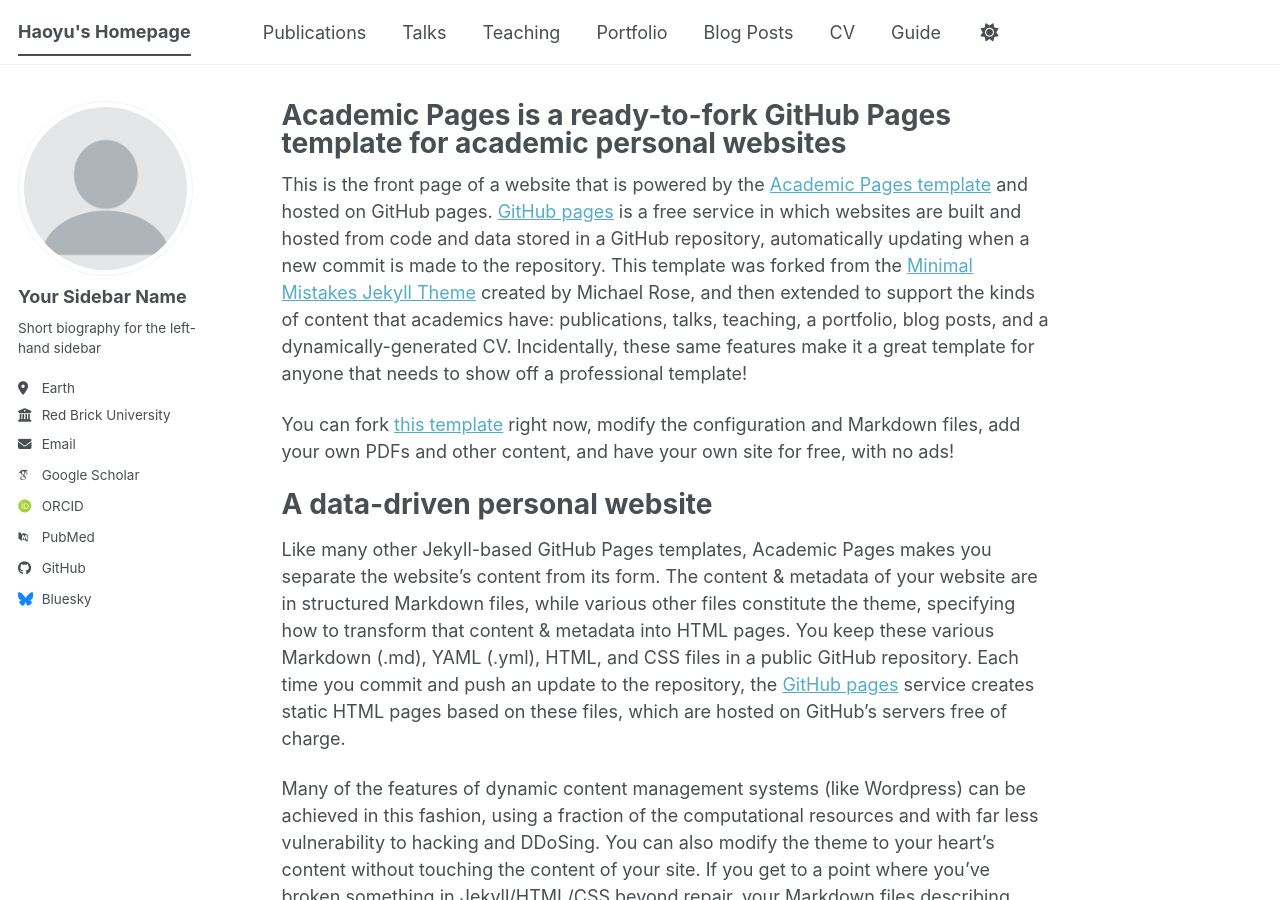
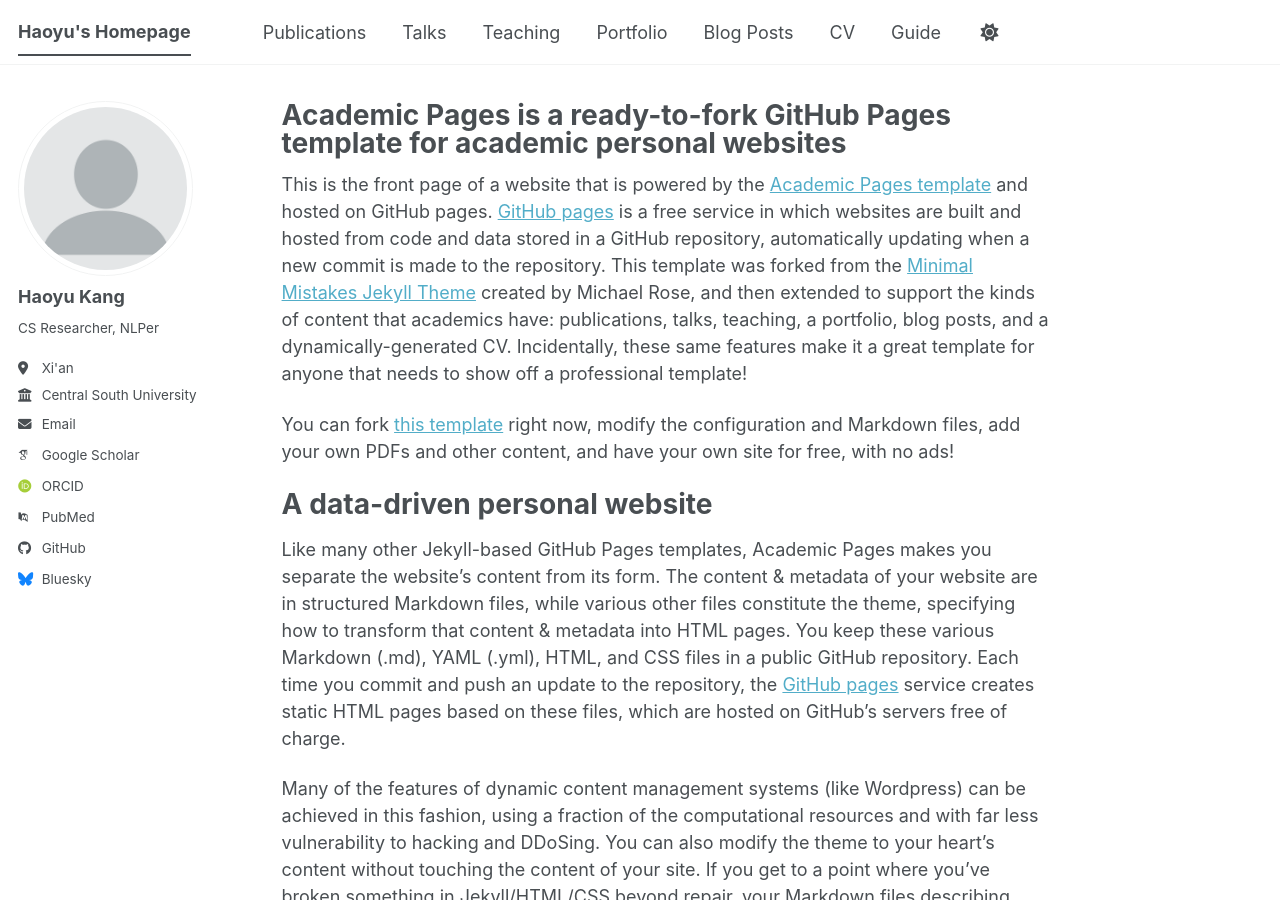
Before and after one commit to HaoyuLucasKang/HaoyuLucasKang.github.io, a Jekyll site: the page built from _pages/about.md, in a window 1280 px wide and 900 px high. Built offline with Jekyll 4.4.1, drawn with Linux system fonts in a browser that asks for light colours; some web fonts are replaced; a script bundle is joined from its source files by our own code; library files that are not in the unit come from our copies.

Commit message:
edit
Updated author information in the configuration file.

```diff
--- a/_config.yml
+++ b/_config.yml
@@ -24,13 +24,13 @@
 author:
   # Biographic information
   avatar           : "profile.png"
-  name             : "Your Sidebar Name"
+  name             : "Haoyu Kang"
   pronouns         : # example: "she/her"
-  bio              : "Short biography for the left-hand sidebar"
-  location         : "Earth"
-  employer         : "Red Brick University"
+  bio              : "CS Researcher, NLPer"
+  location         : "Xi'an"
+  employer         : "Central South University"
   uri              : # URL
-  email            : "none@example.org"
+  email            : "lucasalexander2000925@gmail.com"
 
   # Academic websites
   academia         : # URL
```
